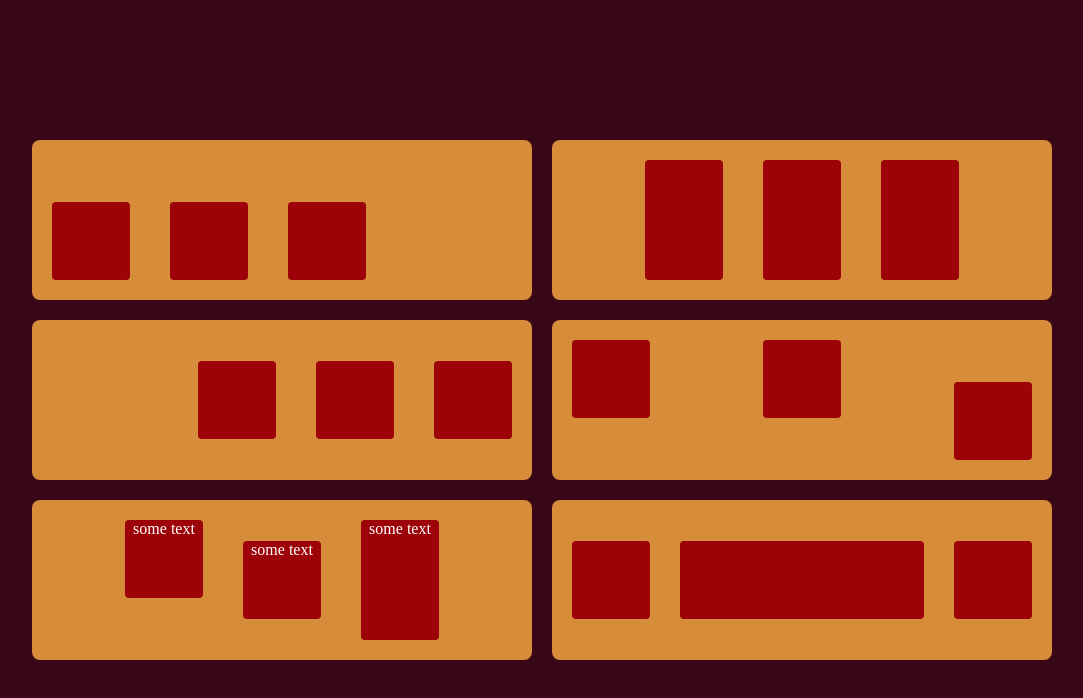
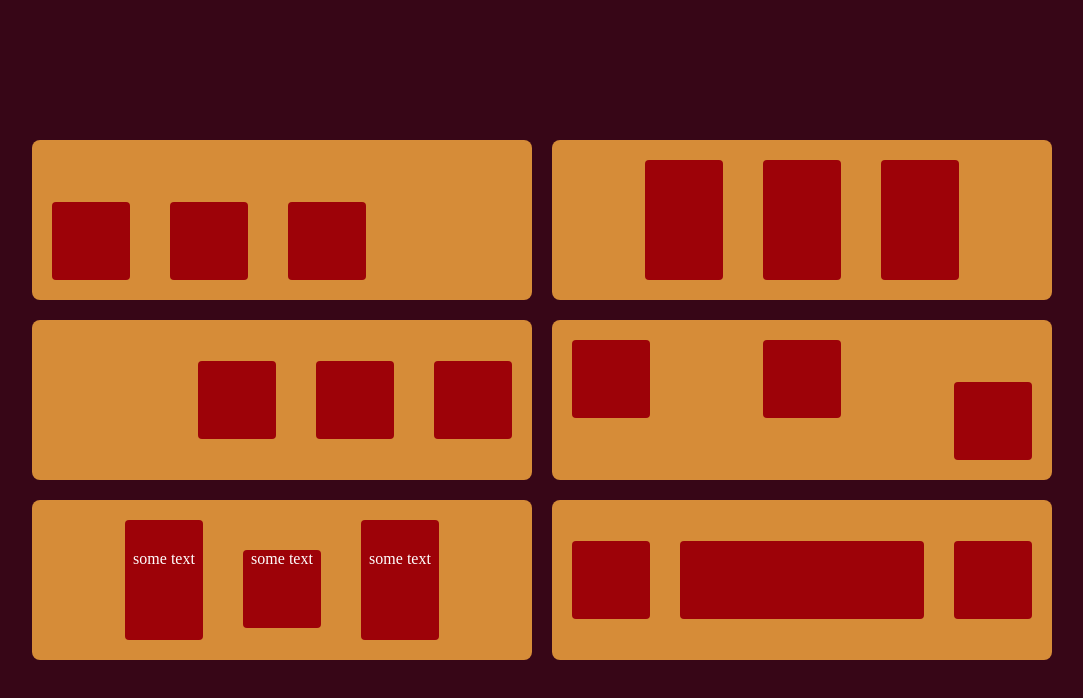
Before and after one commit to EllenSuni/flexbox-assignment, a plain HTML site: page index.html in a window 1280 px wide. Shown: the whole page, without its empty margins (98-1181 px from the left). Drawn offline with Linux system fonts and the light colour scheme.

Commit message:
squares done

```diff
--- a/index.html
+++ b/index.html
@@ -31,9 +31,9 @@
             <div class="card__square card__four--different"></div>
         </div>
         <div class="card card__five card--yellow">
-            <div class="card__square card__five--one"><p class="text">some text</p></div>
-            <div class="card__square card__five--two"><p class="text">some text</p></div>
-            <div class="card__square card__five--three"><p class="text">some text</p></div>
+            <div class="card__square card__five--side"><p>some text</p></div>
+            <div class="card__square"><p>some text</p></div>
+            <div class="card__square card__five--side"><p>some text</p></div>
         </div>
         <div class="card card__six card--yellow">
             <div class="card__square"></div>
--- a/styles/style.css
+++ b/styles/style.css
@@ -59,21 +59,15 @@
 .card__five {
     display: flex;
     justify-content: center;
-    align-items: stretch;
+    align-items: baseline;
     color: #fff;
     text-align: center;
 }
 
-.card__five--one {
-    align-self: center;
+.card__five--side {
+    height: 120px;
+    padding-top: 6%;
 }
-
-.card__five--two {
-    order: -1;
-    align-self: baseline;
-}
-
-
 
 .card__six {
     display: flex;
```
